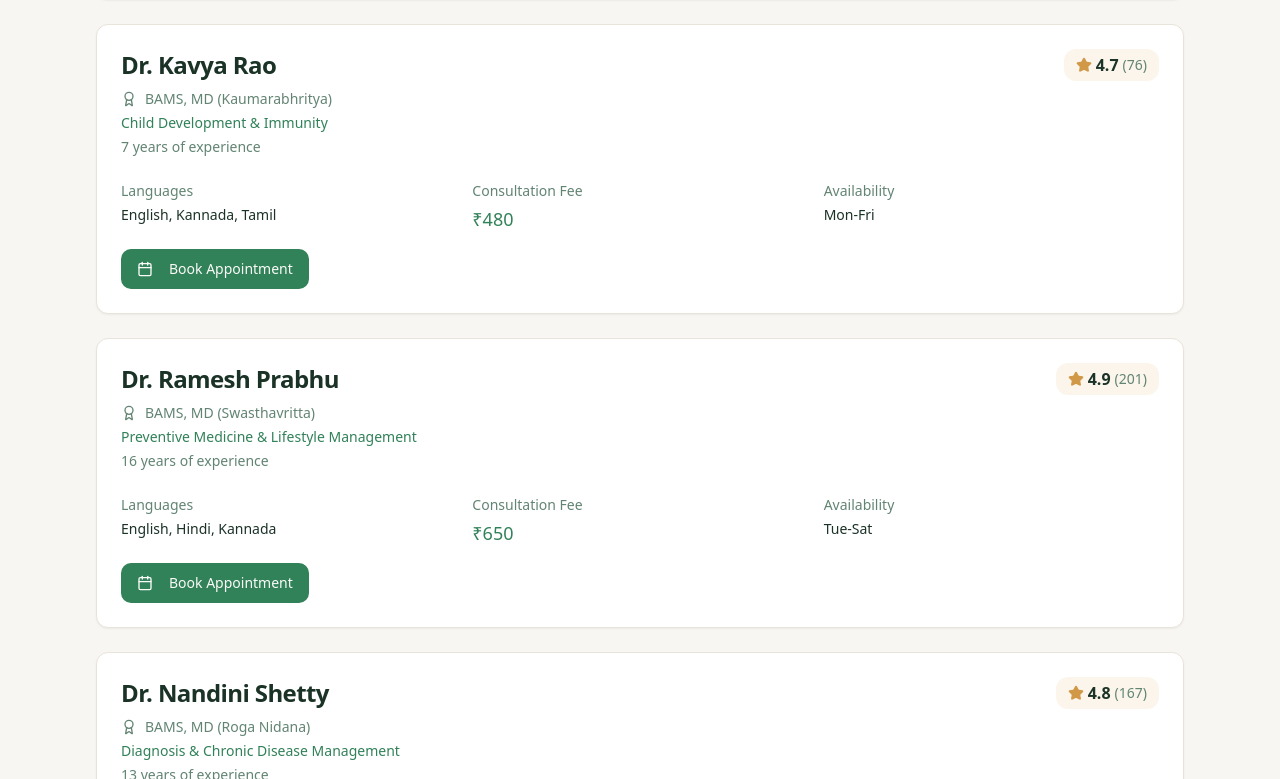
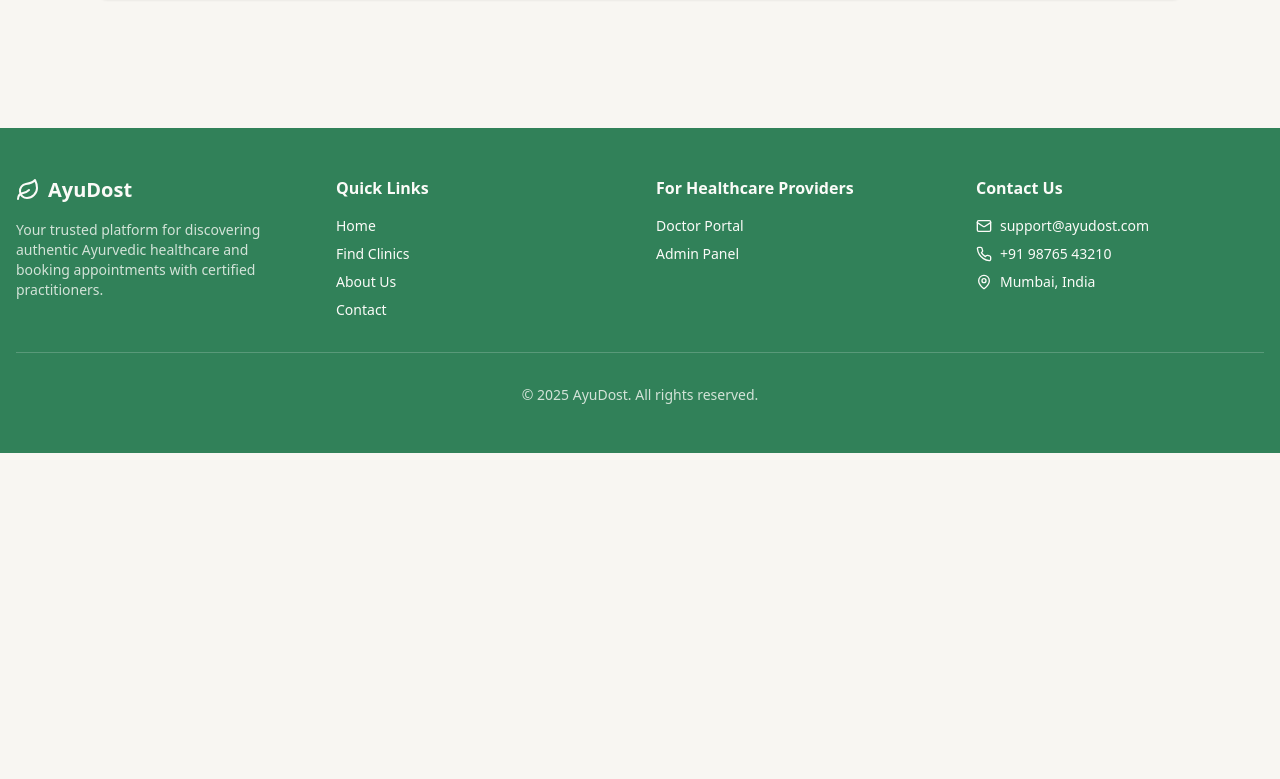
Before and after one commit to Rithesh0115/ayudost-connect-62435, a React (Vite) app: page /clinic/1 in a window 1280 px wide. Shown: the part 2921-3700 px from the top of the page. After the commit the page ends 3374 px from the top, so only its background shows below. Built offline with nearby package versions, Linux system fonts and the light colour scheme; the HTML template or start-up script is replaced by a standard one.

Commit message:
Reverted to commit b04600b1605c937e8e4093b7547b02cc77116bfb

```diff
--- a/src/pages/ClinicDetail.tsx
+++ b/src/pages/ClinicDetail.tsx
@@ -116,66 +116,6 @@ const mockDoctors = [
     languages: ["English", "Kannada"],
     consultationFee: "₹550",
     availability: "Mon-Sat",
-  },
-  {
-    id: 9,
-    name: "Dr. Kavya Rao",
-    qualification: "BAMS, MD (Kaumarabhritya)",
-    specialization: "Child Development & Immunity",
-    experience: "7 years",
-    rating: 4.7,
-    reviews: 76,
-    languages: ["English", "Kannada", "Tamil"],
-    consultationFee: "₹480",
-    availability: "Mon-Fri",
-  },
-  {
-    id: 10,
-    name: "Dr. Ramesh Prabhu",
-    qualification: "BAMS, MD (Swasthavritta)",
-    specialization: "Preventive Medicine & Lifestyle Management",
-    experience: "16 years",
-    rating: 4.9,
-    reviews: 201,
-    languages: ["English", "Hindi", "Kannada"],
-    consultationFee: "₹650",
-    availability: "Tue-Sat",
-  },
-  {
-    id: 11,
-    name: "Dr. Nandini Shetty",
-    qualification: "BAMS, MD (Roga Nidana)",
-    specialization: "Diagnosis & Chronic Disease Management",
-    experience: "13 years",
-    rating: 4.8,
-    reviews: 167,
-    languages: ["English", "Kannada", "Tulu"],
-    consultationFee: "₹580",
-    availability: "Mon-Sat",
-  },
-  {
-    id: 12,
-    name: "Dr. Harish Kulkarni",
-    qualification: "BAMS, MD (Agada Tantra)",
-    specialization: "Toxicology & Emergency Care",
-    experience: "10 years",
-    rating: 4.6,
-    reviews: 89,
-    languages: ["English", "Marathi", "Kannada"],
-    consultationFee: "₹520",
-    availability: "Mon-Fri",
-  },
-  {
-    id: 13,
-    name: "Dr. Pooja Menon",
-    qualification: "BAMS, MD (Panchkarma)",
-    specialization: "Detoxification & Body Cleansing",
-    experience: "12 years",
-    rating: 4.9,
-    reviews: 195,
-    languages: ["English", "Malayalam", "Hindi"],
-    consultationFee: "₹700",
-    availability: "Tue-Sun",
   },
 ];
 
```
